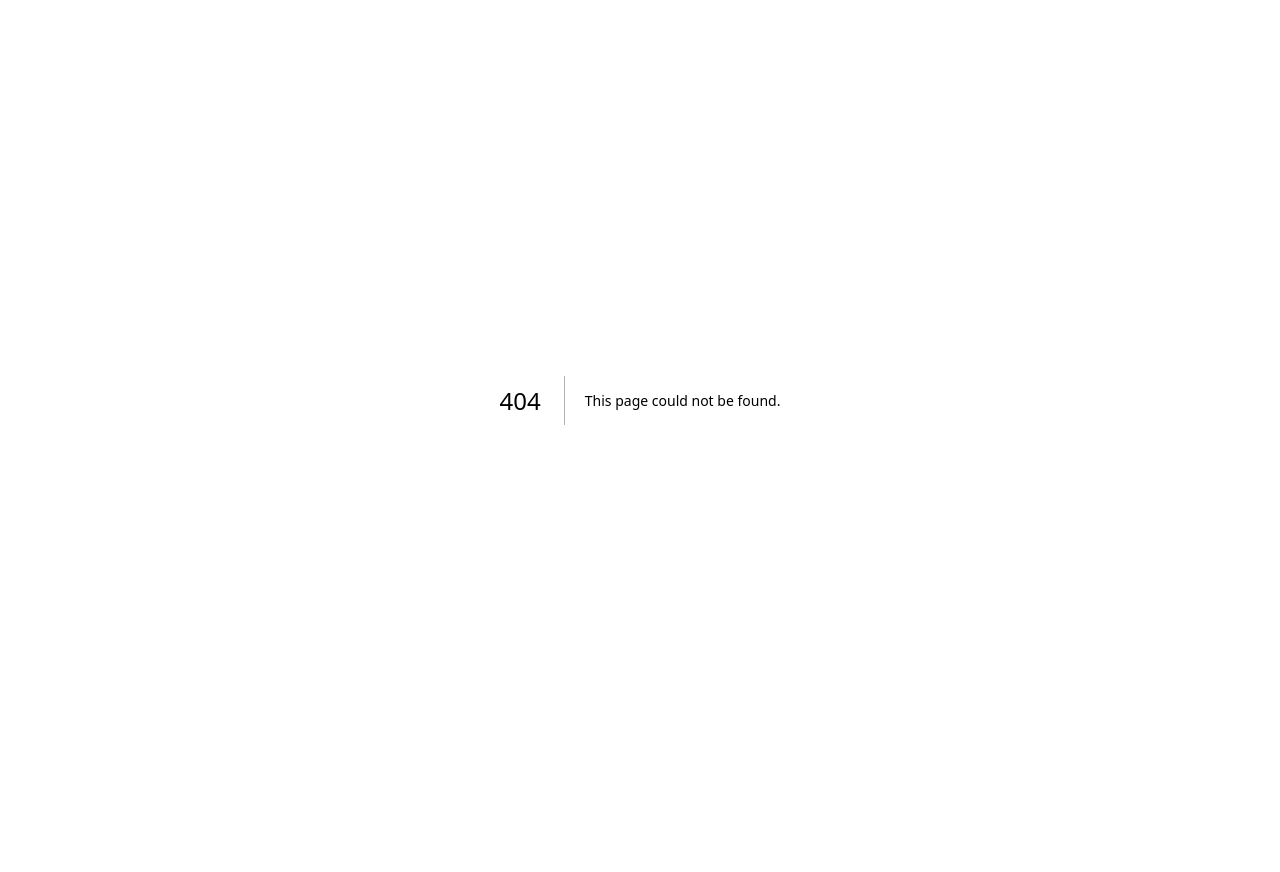
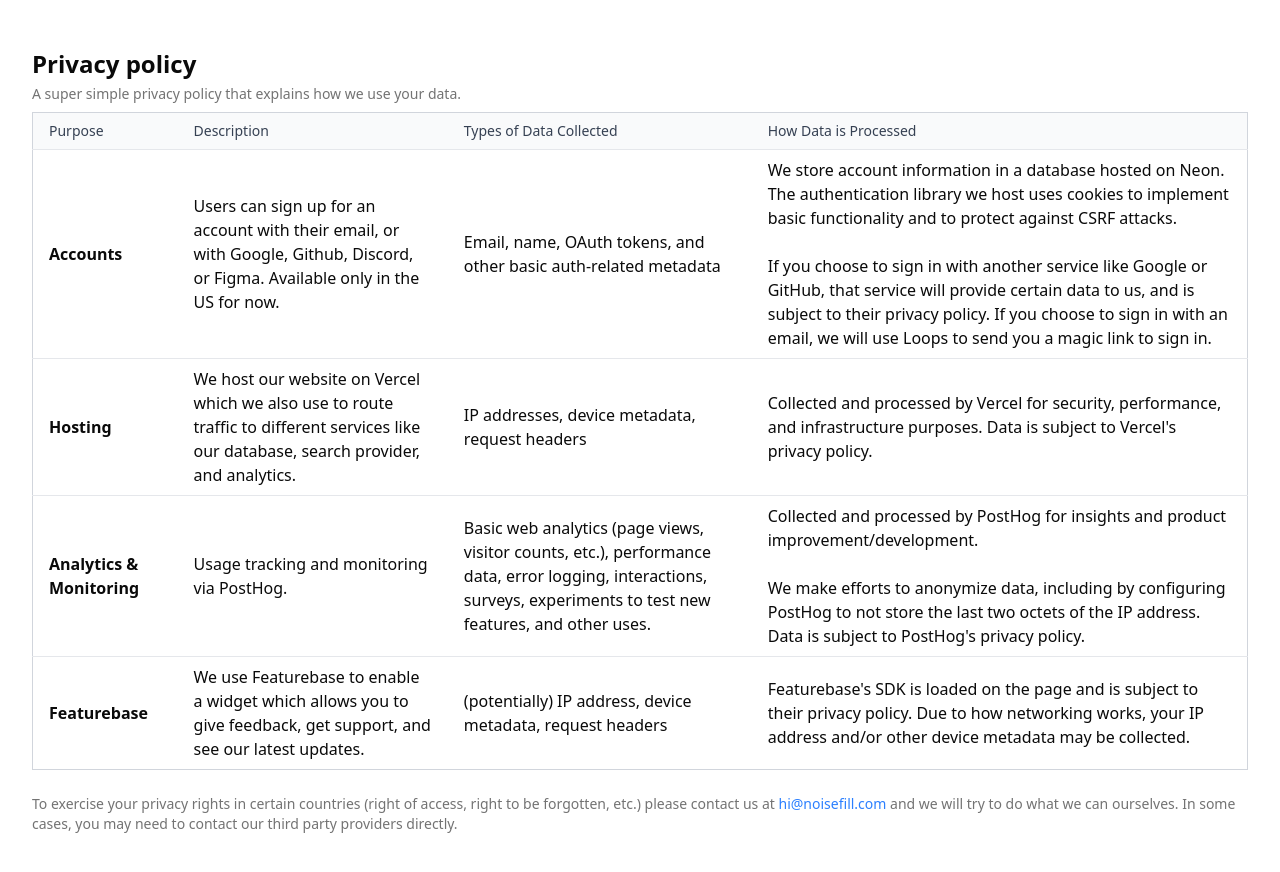
Before and after one commit to noisefill/noisefill, a Next.js app: page /privacy in a window 1280 px wide. Before the commit this address had no page. Shown: the top 872 px of the page. Before the commit the page ends 800 px from the top, so only its background shows below. Built offline with nearby package versions, Linux system fonts and the light colour scheme.

Commit message:
add featurebase

```diff
--- /dev/null
+++ b/src/app/not-available/page.tsx
@@ -0,0 +1,22 @@
+export const metadata = {
+  title: "Feature not available",
+  description: "Accounts are currently only available in the United States.",
+  robots: {
+    index: "noindex",
+    follow: "noindex",
+  },
+};
+
+export default function Tos() {
+  return (
+    <div className="w-full max-w-lg mx-auto py-12">
+      <h1 className="text-2xl font-bold">Feature not available</h1>
+      <p className="text-sm text-muted-foreground pt-1 font-medium">
+        Accounts are a beta feature and are currently only available in the
+        United States. If you are in the United States and are getting this
+        message, you might not have access yet. We want to expand to other
+        countries in the future.
+      </p>
+    </div>
+  );
+}
--- a/src/app/page.tsx
+++ b/src/app/page.tsx
@@ -1,7 +1,6 @@
 import { auth } from "@/auth";
 import { db } from "@/db/index";
 import { audios } from "@/db/schema";
-import { AuthButton } from "@/components/AuthButton";
 import { SoundButton } from "./SoundButton";
 import { AudioViewer } from "./AudioViewer";
 import { Input } from "@/components/ui/input";
--- /dev/null
+++ b/src/app/privacy/page.tsx
@@ -0,0 +1,124 @@
+export const metadata = {
+  title: "Privacy - Noisefill",
+  description: "A super simple chart that explains how we use your data.",
+};
+
+export default function Tos() {
+  return (
+    <div className="w-full max-w-full mx-auto py-12 px-8">
+      <h1 className="text-2xl font-bold">Privacy policy</h1>
+      <p className="text-sm text-muted-foreground pt-1 font-medium">
+        A super simple privacy policy that explains how we use your data.
+      </p>
+      <table className="min-w-full border border-gray-300 divide-y divide-gray-200 rounded-md mt-2">
+        <thead className="bg-gray-50">
+          <tr>
+            <th className="px-4 py-2 text-left text-sm font-medium text-gray-700">
+              Purpose
+            </th>
+            <th className="px-4 py-2 text-left text-sm font-medium text-gray-700">
+              Description
+            </th>
+            <th className="px-4 py-2 text-left text-sm font-medium text-gray-700">
+              Types of Data Collected
+            </th>
+            <th className="px-4 py-2 text-left text-sm font-medium text-gray-700">
+              How Data is Processed
+            </th>
+          </tr>
+        </thead>
+        <tbody className="bg-white divide-y divide-gray-200">
+          {/* Accounts */}
+          <tr>
+            <td className="px-4 py-2 font-semibold">Accounts</td>
+            <td className="px-4 py-2">
+              Users can sign up for an account with their email, or with Google,
+              Github, Discord, or Figma. Available only in the US for now.
+            </td>
+            <td className="px-4 py-2">
+              Email, name, OAuth tokens, and other basic auth-related metadata
+            </td>
+            <td className="px-4 py-2">
+              We store account information in a database hosted on Neon. The
+              authentication library we host uses cookies to implement basic
+              functionality and to protect against CSRF attacks.
+              <br />
+              <br />
+              If you choose to sign in with another service like Google or
+              GitHub, that service will provide certain data to us, and is
+              subject to their privacy policy. If you choose to sign in with an
+              email, we will use Loops to send you a magic link to sign in.
+            </td>
+          </tr>
+
+          {/* Hosting */}
+          <tr>
+            <td className="px-4 py-2 font-semibold">Hosting</td>
+            <td className="px-4 py-2">
+              We host our website on Vercel which we also use to route traffic
+              to different services like our database, search provider, and
+              analytics.
+            </td>
+            <td className="px-4 py-2">
+              IP addresses, device metadata, request headers
+            </td>
+            <td className="px-4 py-2">
+              Collected and processed by Vercel for security, performance, and
+              infrastructure purposes. Data is subject to Vercel's privacy
+              policy.
+            </td>
+          </tr>
+
+          {/* Analytics & Monitoring */}
+          <tr>
+            <td className="px-4 py-2 font-semibold">Analytics & Monitoring</td>
+            <td className="px-4 py-2">
+              Usage tracking and monitoring via PostHog.
+            </td>
+            <td className="px-4 py-2">
+              Basic web analytics (page views, visitor counts, etc.),
+              performance data, error logging, interactions, surveys,
+              experiments to test new features, and other uses.
+            </td>
+            <td className="px-4 py-2">
+              Collected and processed by PostHog for insights and product
+              improvement/development.
+              <br />
+              <br />
+              We make efforts to anonymize data, including by configuring
+              PostHog to not store the last two octets of the IP address. Data
+              is subject to PostHog's privacy policy.
+            </td>
+          </tr>
+
+          {/* Featurebase */}
+          <tr>
+            <td className="px-4 py-2 font-semibold">Featurebase</td>
+            <td className="px-4 py-2">
+              We use Featurebase to enable a widget which allows you to give
+              feedback, get support, and see our latest updates.
+            </td>
+            <td className="px-4 py-2">
+              (potentially) IP address, device metadata, request headers
+            </td>
+            <td className="px-4 py-2">
+              Featurebase's SDK is loaded on the page and is subject to their
+              privacy policy. Due to how networking works, your IP address
+              and/or other device metadata may be collected.
+            </td>
+          </tr>
+        </tbody>
+      </table>
+      <br />
+      <p className="text-sm text-muted-foreground">
+        To exercise your privacy rights in certain countries (right of access,
+        right to be forgotten, etc.) please contact us at{" "}
+        <a href="mailto:hi@noisefill.com" className="text-blue-500">
+          hi@noisefill.com
+        </a>{" "}
+        and we will try to do what we can ourselves. In some cases, you may need
+        to contact our third party providers directly.
+      </p>
+    </div>
+  );
+}
--- /dev/null
+++ b/src/components/Featurebase.tsx
@@ -0,0 +1,36 @@
+"use client"; // NextJS 13 requires this. Remove if you are using NextJS 12 or lower
+import { useEffect } from "react";
+import Script from "next/script";
+
+const FeaturebaseMessenger = () => {
+  useEffect(() => {
+    const win = window as any;
+
+    // Initialize Featurebase if it doesn't exist
+    if (typeof win.Featurebase !== "function") {
+      win.Featurebase = function () {
+        (win.Featurebase.q = win.Featurebase.q || []).push(arguments);
+      };
+    }
+
+    // Boot Featurebase messenger with configuration
+    win.Featurebase("boot", {
+      appId: "68a7998c41047f49acb25d53", // required
+      theme: "light",
+      language: "en",
+    });
+  }, []);
+
+  return (
+    <>
+      {/* Load the Featurebase SDK */}
+      <Script
+        src="https://do.featurebase.app/js/sdk.js"
+        id="featurebase-sdk"
+        strategy="lazyOnload"
+      />
+    </>
+  );
+};
+
+export default FeaturebaseMessenger;
```
